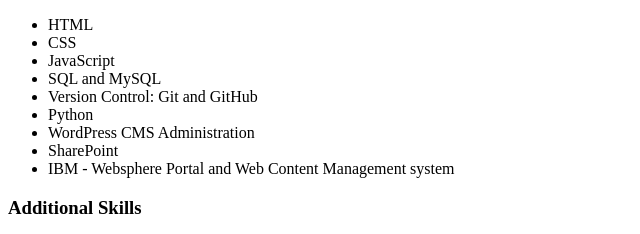
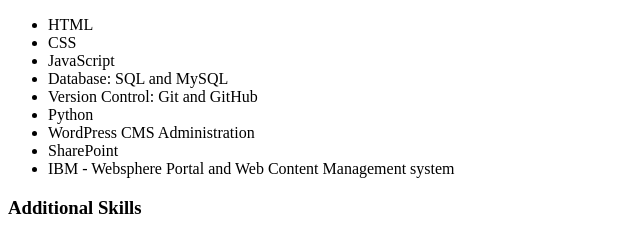
Before and after one commit to mrmichaelgallen/mrmichaelgallen.github.io, a plain HTML site: page index.html in a window 1280 px wide. Shown: the part 372-606 px from the top of the page, 0-640 px from the left. Drawn offline with Linux system fonts and the light colour scheme.

Commit message:
Update index.html

```diff
--- a/index.html
+++ b/index.html
@@ -20,7 +20,7 @@
     <li>HTML</li>
     <li>CSS</li>
     <li>JavaScript</li>
-    <li>SQL and MySQL</li>
+    <li>Database: SQL and MySQL</li>
     <li>Version Control: Git and GitHub</li>
     <li>Python</li>
     <li>WordPress CMS Administration</li>
```
